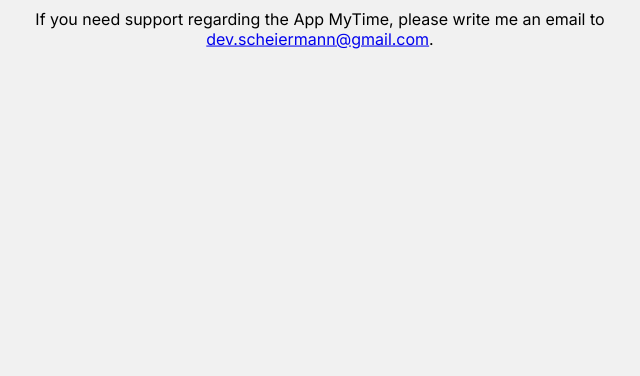
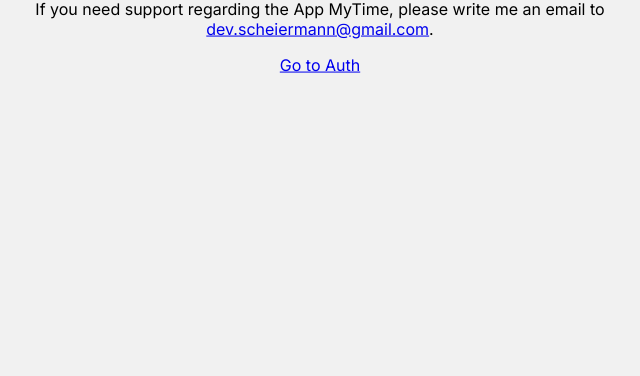
Before and after one commit to scheiermannandre/myPage, a plain HTML site: page public/index.html in a window 1280 px wide. Shown: the part 424-800 px from the top of the page, without its empty margins (320-960 px from the left). Drawn offline with Linux system fonts and the light colour scheme.

Commit message:
update config so that aasa and ios deep linking works

```diff
--- a/public/index.html
+++ b/public/index.html
@@ -14,6 +14,9 @@
     <h1>Hello, this website is currently under construction.</h1>
     <p>If you need support regarding the App MyTime, please write me an email to <a
         href="mailto:dev.scheiermann@gmail.com">dev.scheiermann@gmail.com</a>.</p>
+
+    <a href="https://mighty-time-tracker.web.app/auth">Go to Auth</a>
+
   </div>
 </body>
 
--- /dev/null
+++ b/public/index.js
@@ -0,0 +1 @@
+// https://mighty-time-tracker.firebaseapp.com/__/auth/action?mode=action&oobCode=code
```
Also changed, not shown: firebase.json, public/.well-known/assetlinks.json, 3 other files.
